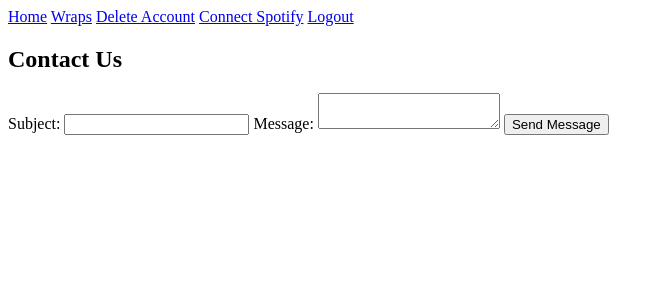
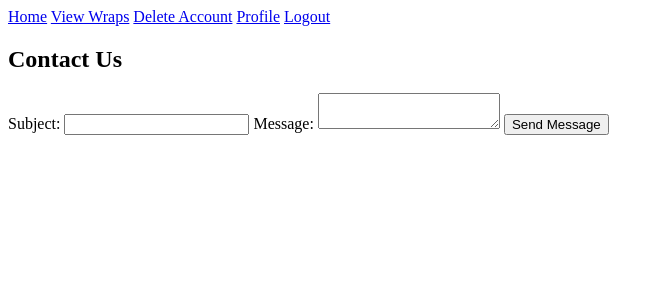
Before and after one commit to IanCVal94/CS2340_Team39_Project2, a Django app: page /contact/ in a window 1280 px wide. Shown: the top 300 px of the page, without its empty margins (0-664 px from the left). Run offline with Django 5.2, Linux system fonts and the light colour scheme; the visitor is signed in with stand-in values (Sample User, id 1).

Commit message:
Fixed some tiny issues so far

```diff
--- a/spotifyWrapped/admin.py
+++ b/spotifyWrapped/admin.py
@@ -6,7 +6,7 @@ class UserProfileAdmin(admin.ModelAdmin):
     list_display = ('user', 'bio', 'profile_picture', 'favorite_genres', 'created_at')
 
 class SpotifyWrapAdmin(admin.ModelAdmin):
-    list_display = ('user_profile', 'total_minutes_watched', 'top_artists', 'most_played_song', 'year')
+    list_display = ('user', 'total_minutes_watched', 'top_artists', 'most_played_song', 'year')
 
 class DuoWrappedAdmin(admin.ModelAdmin):
     list_display = ('user_profile', 'partner_username', 'total_duo_sessions', 'favorite_duo_song', 'shared_minutes')
--- a/spotifyWrapped/models.py
+++ b/spotifyWrapped/models.py
@@ -25,7 +25,7 @@ class SpotifyWrap(models.Model):
     year = models.IntegerField()
 
     class Meta:
-        unique_together = ('user_profile', 'year')
+        unique_together = ('user', 'year')
 
 class DuoWrapped(models.Model):
     user_profile = models.ForeignKey(UserProfile, on_delete=models.CASCADE)
--- a/spotifyWrapped/templates/base.html
+++ b/spotifyWrapped/templates/base.html
@@ -9,17 +9,13 @@
     <nav>
     <a href="{% url 'index' %}">Home</a>
     {% if user.is_authenticated %}
-            <a href="{% url 'wraps' %}">Wraps</a>
+        <a href="{% url 'wraps' %}">View Wraps</a>
         <a href="{% url 'delete_account' %}">Delete Account</a>
-            {% if user.UserProfile.spotify_access_token %}
         <a href="{% url 'profile' %}">Profile</a>
-            {% else %}
-                <a href="{% url 'spotify_login' %}">Connect Spotify</a>
-            {% endif %}
         <a href="{% url 'logout' %}">Logout</a>
     {% else %}
         <a href="{% url 'login' %}">Login</a>
-            <a href="{% url 'signup' %}">Register</a>
+        <a href="{% url 'signup' %}">Sign Up</a>
     {% endif %}
 </nav>
 
--- a/spotifyWrapped/views.py
+++ b/spotifyWrapped/views.py
@@ -121,28 +121,12 @@ def spotify_login(request):
 
 
 def spotify_callback(request):
-    """
-    Handle Spotify's response after user authentication.
-    """
-    error = request.GET.get('error')
-    if error:
-        messages.error(request, "Spotify authentication failed.")
+    code = request.GET.get('code')
+    if not code:
+        messages.error(request, "Authorization code not found.")
         return redirect('login')
 
-    state = request.GET.get('state')
-    stored_state = request.session.get('spotify_auth_state')
-
-    # Check for state mismatch for security
-    if not stored_state or state != stored_state:
-        messages.error(request, "State mismatch. Please try again.")
-        return redirect('login')
-
-    code = request.GET.get('code')
-    if not code:
-        messages.error(request, "Authorization code missing.")
-        return redirect('login')
-
-    # Exchange authorization code for access token
+    # Exchange code for access token
     auth_str = f"{settings.SPOTIFY_CLIENT_ID}:{settings.SPOTIFY_CLIENT_SECRET}"
     b64_auth_str = base64.b64encode(auth_str.encode()).decode()
 
@@ -156,53 +140,43 @@ def spotify_callback(request):
         'redirect_uri': 'http://localhost:8000/spotify/callback/'
     }
 
-    response = requests.post(SPOTIFY_TOKEN_URL, headers=headers, data=data)
-    if response.status_code != 200:
-        messages.error(request, "Failed to obtain access token from Spotify.")
+    token_response = requests.post(SPOTIFY_TOKEN_URL, headers=headers, data=data)
+    if token_response.status_code != 200:
+        print(f"Token exchange failed: {token_response.content}")
+        messages.error(request, "Failed to obtain access token.")
         return redirect('login')
 
-    token_info = response.json()
+    token_info = token_response.json()
     access_token = token_info.get('access_token')
     refresh_token = token_info.get('refresh_token')
     expires_in = token_info.get('expires_in')  # in seconds
     expires_at = timezone.now() + timedelta(seconds=expires_in)
 
-    # Store the access token in the user's profile
-    user_profile = request.user.userprofile
-    user_profile.spotify_access_token = access_token
-    user_profile.spotify_refresh_token = refresh_token
-    user_profile.token_expires_at = expires_at
-    user_profile.save()
-
-    # Fetch the user's Spotify profile using the access token
+    # Fetch Spotify user info
     headers = {
-        'Authorization': f'Bearer {access_token}',
+        'Authorization': f'Bearer {access_token}'
     }
-    user_response = requests.get(f"{SPOTIFY_API_BASE_URL}/me", headers=headers)
-    if user_response.status_code != 200:
-        messages.error(request, "Failed to fetch Spotify user profile.")
+    spotify_user_response = requests.get(f"{SPOTIFY_API_BASE_URL}/me", headers=headers)
+    if spotify_user_response.status_code != 200:
+        messages.error(request, "Failed to fetch Spotify user information.")
         return redirect('login')
 
-    spotify_user_id = user_response.json().get('id')
-    user_profile.spotify_user_id = spotify_user_id
-    user_profile.save()
+    spotify_user_info = spotify_user_response.json()
+    spotify_user_id = spotify_user_info['id']
 
-    messages.success(request, "Spotify account successfully connected!")
-    return redirect('profile')
-
-    # Ensure user is authenticated on the website
+    # Link Spotify user to Django user
     if request.user.is_authenticated:
-        user_profile, created = UserProfile.objects.get_or_create(user=request.user)
+        user_profile, _ = UserProfile.objects.get_or_create(user=request.user)
         user_profile.spotify_user_id = spotify_user_id
         user_profile.spotify_access_token = access_token
         user_profile.spotify_refresh_token = refresh_token
         user_profile.token_expires_at = expires_at
         user_profile.save()
 
-        messages.success(request, "Spotify account successfully connected!")
+        messages.success(request, "Spotify account connected successfully.")
         return redirect('profile')
     else:
-        messages.error(request, "User authentication failed.")
+        messages.error(request, "You must be logged in to link your Spotify account.")
         return redirect('login')
 
 @login_required
@@ -252,10 +226,9 @@ def wrapped_presentation(request):
 @login_required
 def profile_view(request):
     user_profile = request.user.userprofile
-    wraps = SpotifyWrap.objects.filter(user_profile=user_profile)
+    wraps = SpotifyWrap.objects.filter(user=request.user)  # Use 'user' instead of 'user_profile'
 
-    spotify_data = fetch_spotify_data(user_profile)
-    return render(request, 'profile.html', {'wraps': wraps, 'spotify_data': spotify_data})
+    return render(request, 'profile.html', {'wraps': wraps})
 
 @login_required
 def delete_account(request):
@@ -272,15 +245,10 @@ def delete_account(request):
 
 @login_required
 def delete_wrap(request, wrap_id):
-    try:
-        wrap = SpotifyWrap.objects.get(id=wrap_id, user_profile=request.user.userprofile)
-        wrap.delete()
-        messages.success(request, "Wrap deleted successfully.")
-    except SpotifyWrap.DoesNotExist:
-        messages.error(request, "Wrap not found.")
-
+    wrap = SpotifyWrap.objects.get(id=wrap_id, user_profile=request.user.userprofile)
+    wrap.delete()
+    messages.success(request, "Wrap deleted successfully.")
     return redirect('profile')
-
 
 @login_required
 def past_wraps_view(request):
```
Also changed, not shown: spotifyWrapped/templates/wrapped_presentation.html (+25 -19 lines). Lines whose indentation alone changed are shown as unchanged.
